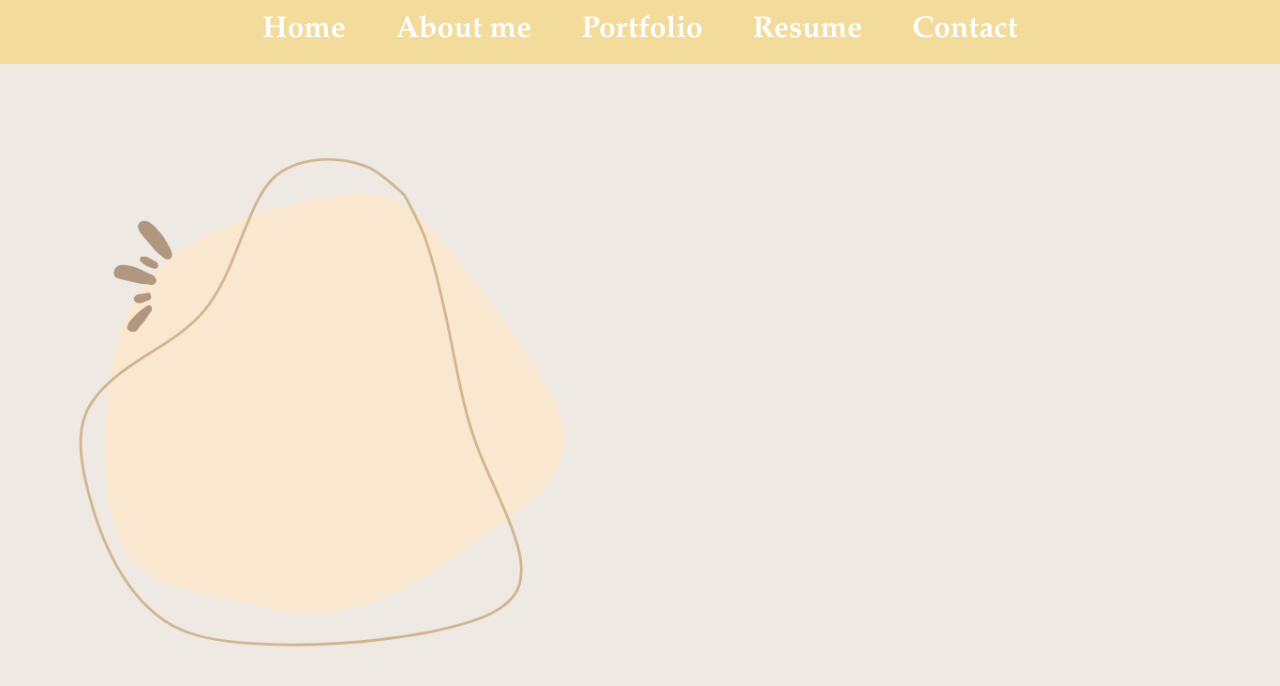
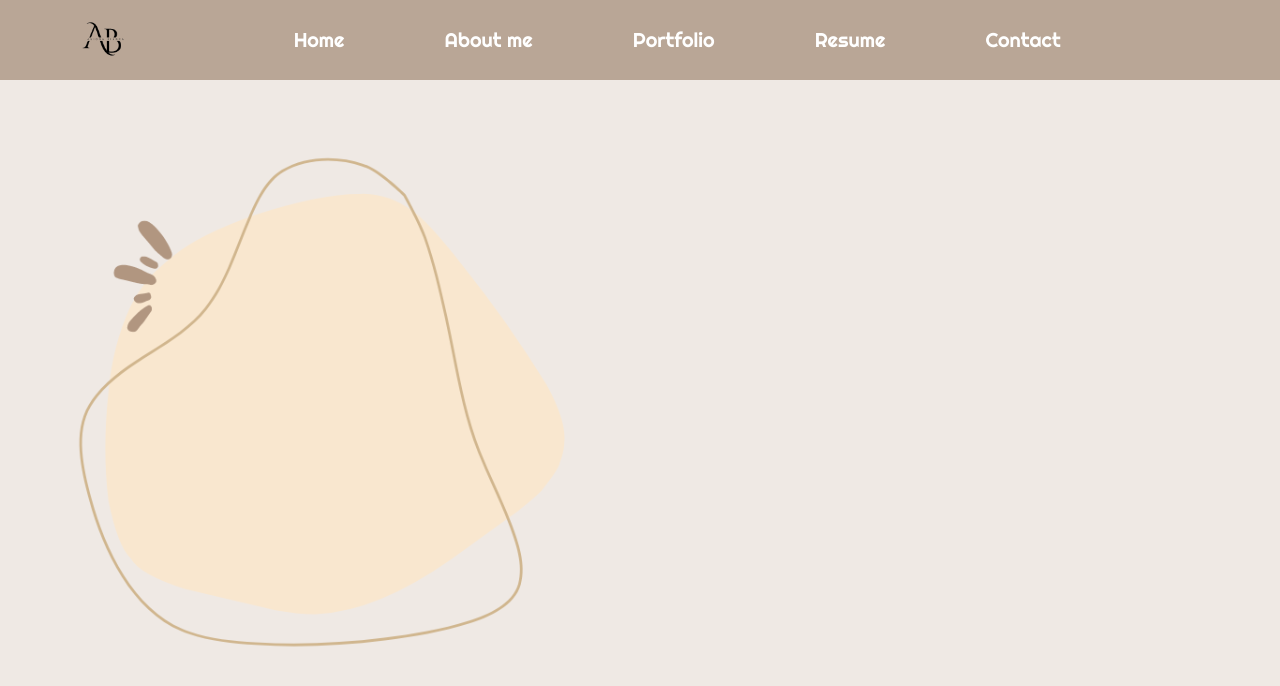
Before and after one commit to Aviona05/WD-FINAL_PROJ, a plain HTML site: page pages/aboutme/index.html in a window 1280 px wide. Drawn offline with Linux system fonts and the light colour scheme.

Commit message:
feat(about me page): added hover and logo

```diff
--- a/pages/aboutme/asset/css/style.css
+++ b/pages/aboutme/asset/css/style.css
@@ -1,3 +1,4 @@
+@import url('https://fonts.googleapis.com/css2?family=Amatic+SC:wght@400;700&family=Righteous&display=swap');
 *{
     margin: 0;
     padding: 0;
@@ -5,11 +6,9 @@
 
 }
 body{
-    font-family: Perpetua, Baskerville, "Big Caslon", "Palatino Linotype", Palatino, "URW Palladio L", "Nimbus Roman No9 L", serif;
-    font-size: 24px;
+    font-family: "Righteous", sans-serif;
+    font-weight: 400;
     font-style: normal;
-    font-variant: normal;
-    font-weight: 700;
     line-height: 26.4px;
     background-image: url(../img/bg1.png);
     background-size: cover;
@@ -19,16 +18,46 @@ nav{
     justify-content: space-around;
     align-items: center;
     min-height: 8vh;
-    background-color: #f6d67fb5;
+    background-color: #8c6f5589;
     font-size: 20px;
+
+}
+nav img{
+    width: 80px;
+    height: 80px;
+
 }
 ul{
     display: flex;
-    gap: 50px;
+    gap: 40px;
     list-style: none;
+    margin-right: 10%;
 }
 a{
+    position: relative;
+    font-size:20px;
+    color: #ffffff;
     text-decoration: none;
-    color: #fff;
-    font-size: 30px;
+    padding: 5px 30px;
+    transition: color .5s;
 }
+ a:hover {
+    color: rgb(255, 255, 255);
+}
+a::before {
+    content: "";
+    position: absolute;
+    width: 100%;
+    height: 2px;
+    bottom: 0;
+    left: 0;
+    background-color: #4f351e;
+    visibility: hidden;
+    transform: scaleX(0);
+    transition: all 0.5s ;
+}
+
+a:hover::before {
+    visibility: visible;
+    transform: scaleX(1);
+}
--- a/pages/aboutme/index.html
+++ b/pages/aboutme/index.html
@@ -9,6 +9,7 @@
 <body>
     <header>
         <nav>
+            <img src="./asset/img/logo.png" alt="">
             <ul>
                 <li><a href="../../index.html">Home</a></li>
                 <li><a href="">About me</a></li>
```
Also changed, not shown: pages/aboutme/asset/img/logo.png (added).
